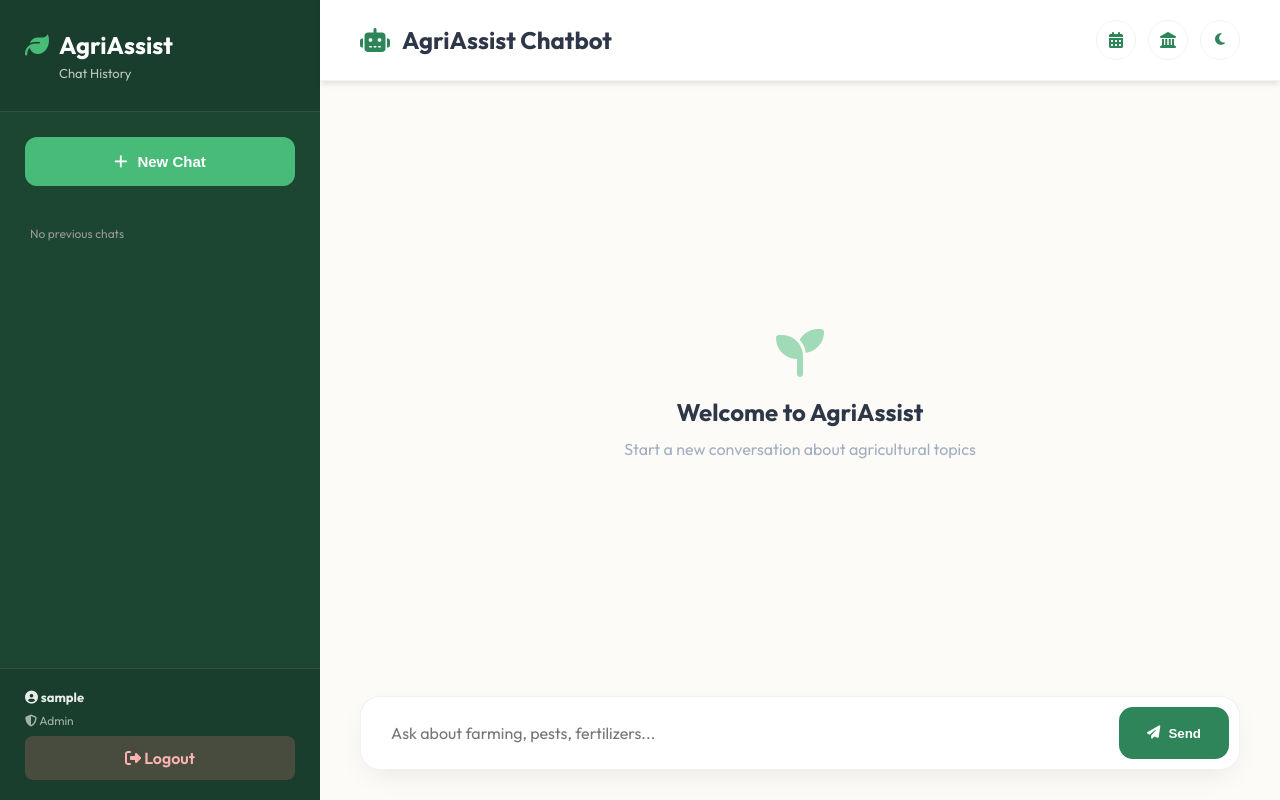
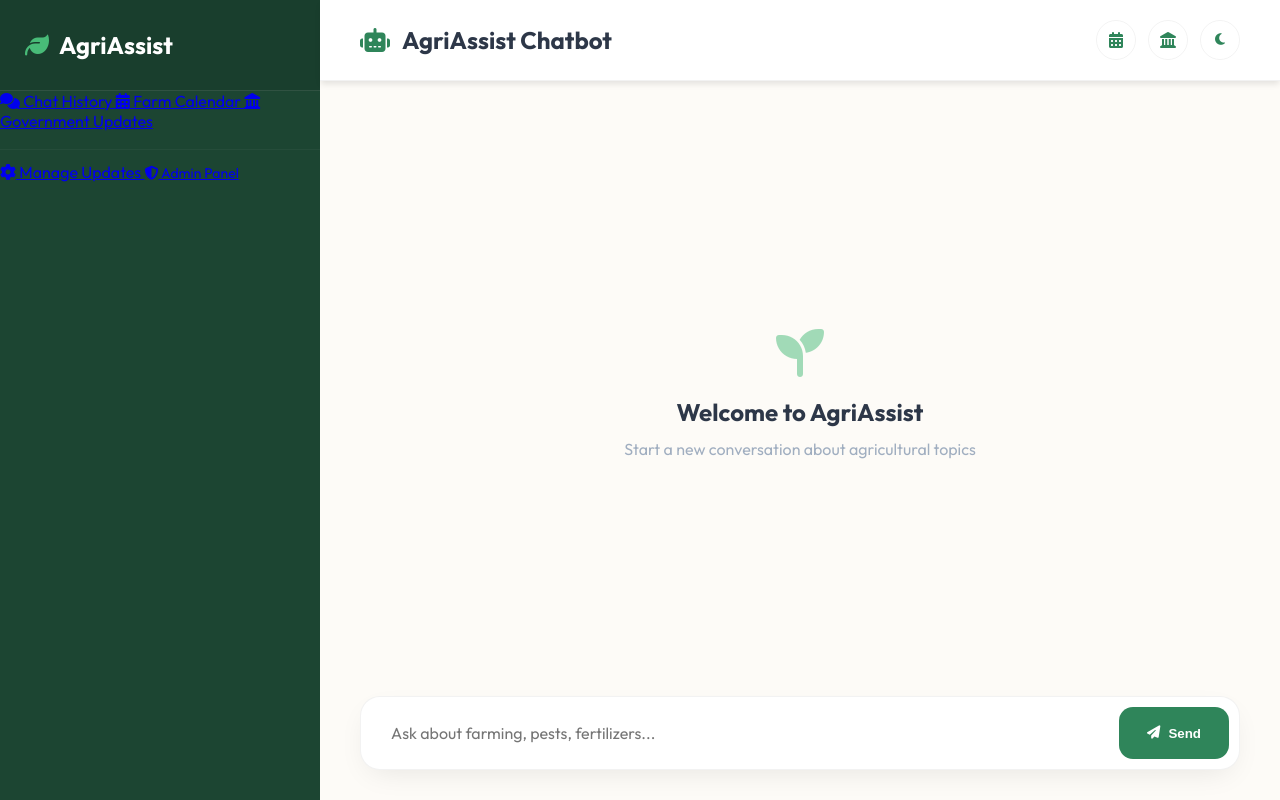
Before and after one commit to Lindoln007/AgriAssist-Chatbot, a Django app: page /chatbot/ in a window 1280 px wide. Run offline with Django 5.2, Linux system fonts and the light colour scheme; the visitor is signed in with stand-in values (Sample User, id 1); data comes from the database, SQL or seed files in the repository; data that the repository does not hold is empty.

Commit message:
Add reusable sidebar include; use per-module sidebar in chatbot and policy_updates

```diff
--- a/templates/chatbot.html
+++ b/templates/chatbot.html
@@ -437,28 +437,7 @@
 </head>
 
 <body>
-    <div class="sidebar">
-        <div class="sidebar-header">
-            <h2><i class="fas fa-leaf"></i> AgriAssist</h2>
-            <p>Chat History</p>
-        </div>
-        <button class="new-chat-btn" onclick="startNewChat()">
-            <i class="fas fa-plus"></i> New Chat
-        </button>
-        <div class="chat-sessions" id="chat-sessions"></div>
-        <div class="user-info">
-            <p><i class="fas fa-user-circle"></i> <strong>{{ user.username }}</strong></p>
-            {% if user_profile and user_profile.specialization %}
-            <p><i class="fas fa-briefcase"></i> {{ user_profile.specialization }}</p>
-            {% endif %}
-            {% if is_admin %}
-            <p style="font-size:12px;color:rgba(255,255,255,0.6);"><i class="fas fa-shield-alt"></i> Admin</p>
-            {% endif %}
-            <a href="{% url 'chatbot:logout' %}" class="logout-btn">
-                <i class="fas fa-sign-out-alt"></i> Logout
-            </a>
-        </div>
-    </div>
+    {% include 'includes/sidebar.html' with current_module='chatbot' %}
     <div class="main-content">
         <div class="header">
             <h1><i class="fas fa-robot"></i> AgriAssist Chatbot</h1>
--- /dev/null
+++ b/templates/includes/sidebar.html
@@ -0,0 +1,64 @@
+{% comment %}
+Reusable sidebar include. Expects `current_module` variable to be set by the including template.
+Valid values: 'chatbot', 'policy_updates', 'reminders' (others fallback to 'chatbot').
+{% endcomment %}
+
+<div class="sidebar">
+    <div class="sidebar-header">
+        <a href="{% url 'chatbot:home' %}" style="text-decoration:none; color:inherit;">
+            <h2><i class="fas fa-leaf"></i> AgriAssist</h2>
+        </a>
+    </div>
+    <nav>
+        {# Chatbot / Home links #}
+        {% if current_module == 'chatbot' %}
+        <a href="{% url 'chatbot:home' %}" class="nav-link active">
+            <i class="fas fa-comments"></i> Chat History
+        </a>
+        <a href="{% url 'reminders:index' %}" class="nav-link">
+            <i class="fas fa-calendar-alt"></i> Farm Calendar
+        </a>
+        <a href="{% url 'policy_updates:user_list' %}" class="nav-link">
+            <i class="fas fa-landmark"></i> Government Updates
+        </a>
+        {% elif current_module == 'policy_updates' %}
+        {# Policy updates module sidebar: keep focused links only #}
+        <a href="{% url 'chatbot:home' %}" class="nav-link">
+            <i class="fas fa-arrow-left"></i> Back to Chatbot
+        </a>
+        <a href="{% url 'policy_updates:user_list' %}" class="nav-link active">
+            <i class="fas fa-landmark"></i> Government Updates
+        </a>
+        {% elif current_module == 'reminders' %}
+        <a href="{% url 'reminders:index' %}" class="nav-link active">
+            <i class="fas fa-calendar-alt"></i> Farm Calendar
+        </a>
+        <a href="{% url 'chatbot:home' %}" class="nav-link">
+            <i class="fas fa-comments"></i> Chatbot
+        </a>
+        {% else %}
+        {# Fallback links if module not specified #}
+        <a href="{% url 'chatbot:home' %}" class="nav-link">
+            <i class="fas fa-comments"></i> Chatbot
+        </a>
+        <a href="{% url 'reminders:index' %}" class="nav-link">
+            <i class="fas fa-calendar-alt"></i> Farm Calendar
+        </a>
+        <a href="{% url 'policy_updates:user_list' %}" class="nav-link">
+            <i class="fas fa-landmark"></i> Government Updates
+        </a>
+        {% endif %}
+
+        {# Admin section: shown only to staff, visually separated and less prominent #}
+        {% if user.is_staff %}
+        <div style="margin-top: 18px; padding-top: 12px; border-top: 1px solid rgba(255,255,255,0.04);">
+            <a href="{% url 'policy_updates:admin_list' %}" class="nav-link" style="padding-top:8px;padding-bottom:8px;">
+                <i class="fas fa-cog"></i> Manage Updates
+            </a>
+            <a href="/admin/" class="nav-link" target="_blank" rel="noopener" style="padding-top:8px;padding-bottom:8px; font-size:14px;">
+                <i class="fas fa-shield-alt"></i> Admin Panel
+            </a>
+        </div>
+        {% endif %}
+    </nav>
+</div>
```
Also changed, not shown: templates/policy_updates/admin_list.html (+1 -26 lines), templates/policy_updates/user_list.html (+1 -26 lines).
